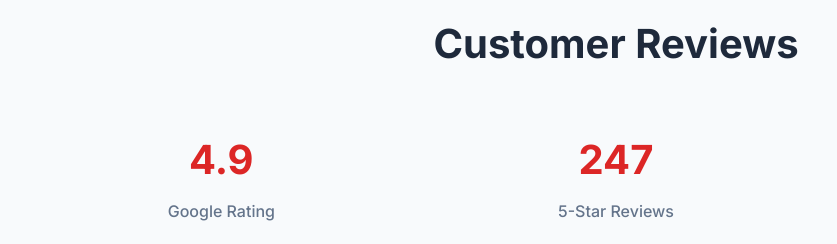
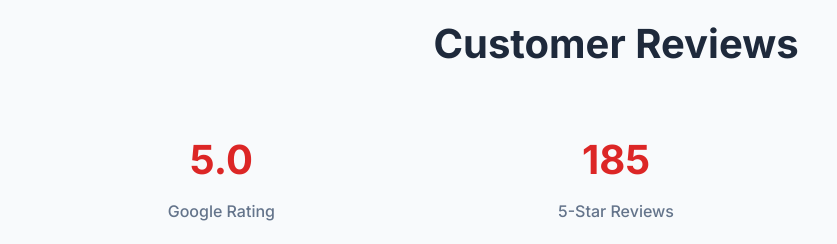
Before and after one commit to JamesBrownR/CASHOUT-AUTO-GLASS, a plain HTML site: page index.html in a window 1280 px wide. Shown: the part 1320-1564 px from the top of the page, 24-861 px from the left. Drawn offline with Linux system fonts and the light colour scheme.

Commit message:
Update index.html

```diff
--- a/index.html
+++ b/index.html
@@ -531,11 +531,11 @@
 
             <div class="stats">
                 <div class="stat-item">
-                    <h3>4.9</h3>
+                    <h3>5.0</h3>
                     <p>Google Rating</p>
                 </div>
                 <div class="stat-item">
-                    <h3>247</h3>
+                    <h3>185</h3>
                     <p>5-Star Reviews</p>
                 </div>
                 <div class="stat-item">
```
